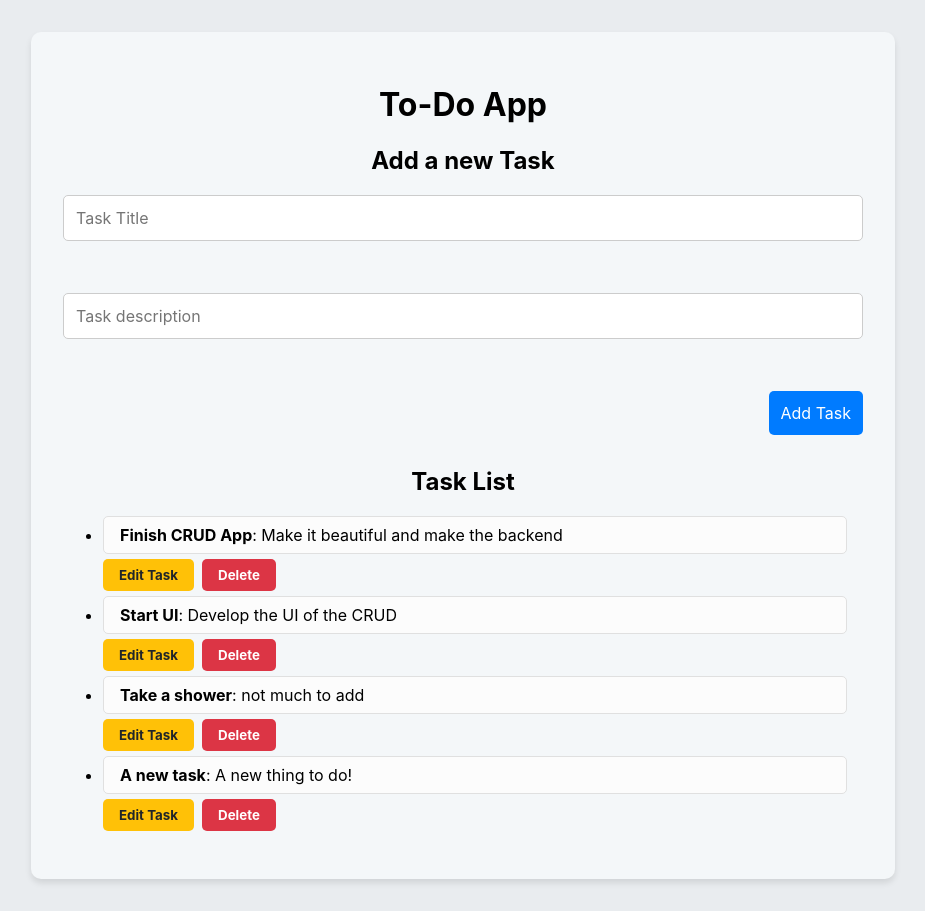
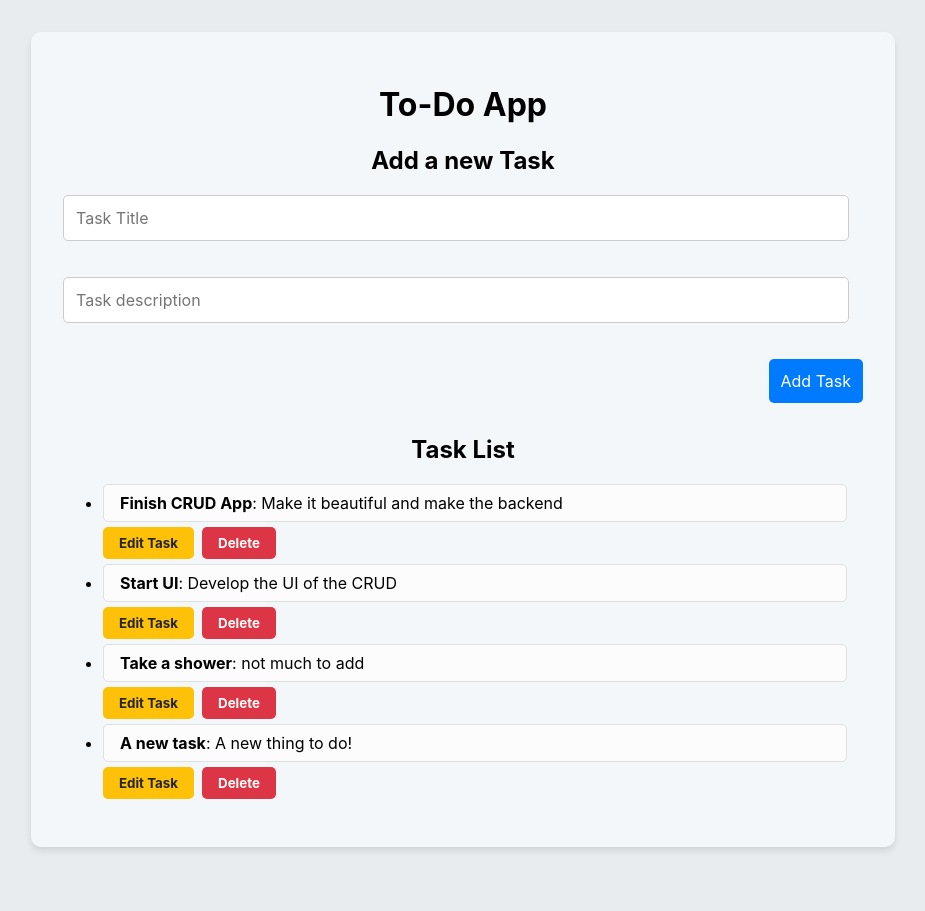
Before and after one commit to lucasmaloni/to-do-app, a React (Vite) app: page / in a window 1280 px wide. Shown: the whole page, without its empty margins (177-1102 px from the left). After the commit the page ends 879 px from the top, so only its background shows below. Built offline with nearby package versions, Linux system fonts and the light colour scheme; data requests are answered from the project's data file.

Commit message:
final ui changes (for now)

```diff
--- a/src/components/TaskForm.module.css
+++ b/src/components/TaskForm.module.css
@@ -1,7 +1,7 @@
 .form {
   display: flex;
   flex-direction: column;
-  gap: 1rem;
+  gap: 8px;
   margin-bottom: 2rem;
 }
 
@@ -10,6 +10,7 @@
   border: 1px solid #ccc;
   border-radius: 5px;
   font-size: 1rem;
+  width: 95%;
 }
 
 .form button {
```
